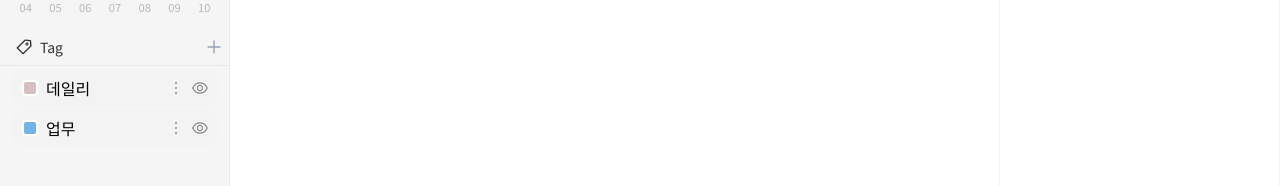
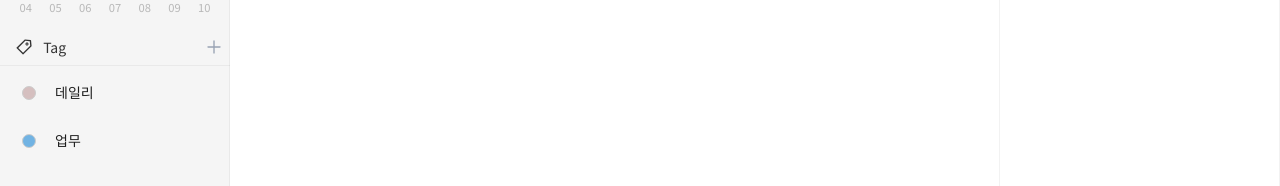
Before and after one commit to LogInDev/my-todo-calendar-project, a React (Create React App) app in the folder frontend/: page / in a window 1280 px wide. Shown: the part 196-382 px from the top of the page. Built offline with nearby package versions, Linux system fonts and the light colour scheme.

Commit message:
tag 생성 , 수정, 제거 기능 추가

```diff
--- a/frontend/src/pages/index/components/leftside/TagItem.jsx
+++ b/frontend/src/pages/index/components/leftside/TagItem.jsx
@@ -1,19 +1,19 @@
-import React, { useState } from 'react';
-import { MoreOutlined, EyeOutlined } from '@ant-design/icons';
-import { Dropdown, ColorPicker, Button } from 'antd';
+import React from 'react';
+import { MoreOutlined, EyeOutlined, CloseOutlined } from '@ant-design/icons';
+import { Dropdown, Input, ColorPicker } from 'antd';
 import styles from './TagItem.module.scss';
 
-function TagItem({ name, initialColor = '#d5bfbf' }) {
-    const [color, setColor] = useState(initialColor);
-
+function TagItem({ id, name, color, inputRef, onChange, onBlur, onColorChange, onRemove }) {
     const items = [
         {
             key: 'color',
             label: (
-                <ColorPicker
-                    defaultValue={color}
-                    onChangeComplete={(color) => setColor(color.toHexString())}
-                />
+                <div style={{ padding: 8 }}>
+                    <ColorPicker
+                        defaultValue={color}
+                        onChangeComplete={(c) => onColorChange(c.toHexString())}
+                    />
+                </div>
             ),
         },
     ];
@@ -21,13 +21,26 @@ function TagItem({ name, initialColor = '#d5bfbf' }) {
     return (
         <div className={styles.tagItem}>
             <span className={styles.colorDot} style={{ backgroundColor: color }} />
-            <span className={styles.name}>{name}</span>
+            <Input
+                value={name}
+                placeholder="태그 이름 입력"
+                onChange={(e) => onChange(e.target.value)}
+                onBlur={(e) => onBlur(e.target.value)}
+                ref={inputRef}
+                bordered={false}
+                className={styles.tagInput}
+            />
             <Dropdown menu={{ items }} trigger={['click']} placement="bottomRight">
                 <MoreOutlined className={styles.moreIcon} />
             </Dropdown>
             <EyeOutlined className={styles.eyeIcon} />
+            <CloseOutlined
+                className={styles.closeIcon}
+                onClick={() => onRemove(id)}
+            />
         </div>
     );
 }
 
+
 export default TagItem
--- a/frontend/src/pages/index/components/leftside/TagItem.module.scss
+++ b/frontend/src/pages/index/components/leftside/TagItem.module.scss
@@ -1,38 +1,45 @@
 .tagItem {
   display: flex;
   align-items: center;
-  justify-content: space-between;
-  background: #f3f3f3;
-  padding: 6px 10px;
+  gap: 8px;
+  padding: 6px 12px;
   border-radius: 12px;
-  margin: 4px 12px;
+  background: transparent;
+  margin: 6px 10px;
+  transition: background-color 0.2s ease;
+
+  &:hover {
+    background: rgba(0, 0, 0, 0.03);
+  }
 
   .colorDot {
-    width: 16px;
-    height: 16px;
-    border-radius: 25%;
-    border: 2px solid #fff;
-    margin-right: 8px;
+    width: 14px;
+    height: 14px;
+    border-radius: 50%;
+    border: 1px solid #ccc;
   }
 
-  .name {
+  .tagInput {
     flex: 1;
-    font-weight: 500;
-    display: flex;
-    align-items: center;
-    gap: 8px;
+    background: transparent;
+    font-size: 14px;
   }
 
-  .moreIcon {
-    margin-right: 8px;
-    font-size: 16px;
+  // 아이콘 기본 숨김
+  .moreIcon,
+  .eyeIcon,
+  .closeIcon {
+    font-size: 13px;
+    color: #888;
     cursor: pointer;
-    color: #888;
+    opacity: 0;
+    transition: opacity 0.2s;
   }
 
-  .eyeIcon {
-    font-size: 16px;
-    color: #888;
-    cursor: pointer;
+  // hover 시 아이콘 보여주기
+  &:hover .moreIcon,
+  &:hover .eyeIcon,
+  &:hover .closeIcon {
+    opacity: 1;
   }
 }
--- a/frontend/src/pages/index/components/leftside/TagList.jsx
+++ b/frontend/src/pages/index/components/leftside/TagList.jsx
@@ -1,30 +1,91 @@
-import React from 'react'
+import React, { useState, useRef } from 'react'
+import { nanoid } from 'nanoid'; // 고유 id 생성용
 // CSS
 import styles from './TagList.module.scss'
 // antd
 import { TagOutlined, PlusOutlined } from '@ant-design/icons';
 import TagItem from './TagItem';
 
+function getRandomColor() {
+    const colors = ['#d5bfbf', '#71b3e3', '#a3da8d', '#ffd666', '#ff85c0'];
+    return colors[Math.floor(Math.random() * colors.length)];
+}
+
+
 function TagList() {
+    const [tags, setTags] = useState([
+        { id: nanoid(), name: '데일리', color: '#d5bfbf' },
+        { id: nanoid(), name: '업무', color: '#71b3e3' },
+    ]);
+    const inputRefs = useRef({});
+
+    const handleAddTag = () => {
+        const newTag = {
+            id: nanoid(),
+            name: '',
+            color: getRandomColor(),
+        };
+        setTags((prev) => [...prev, newTag]);
+
+        setTimeout(() => {
+            inputRefs.current[newTag.id]?.focus();
+        }, 100);
+    };
+
+    // 태그 이름 변경
+    const handleNameChange = (id, value) => {
+        setTags((prev) =>
+            prev.map((tag) => (tag.id === id ? { ...tag, name: value } : tag))
+        );
+    };
+
+    // 태그 색상 변경
+    const handleColorChange = (id, newColor) => {
+        setTags((prev) =>
+            prev.map((tag) => (tag.id === id ? { ...tag, color: newColor } : tag))
+        );
+    };
+
+    // 태그 이름이 비어있을 때 삭제
+    const handleBlur = (id, value) => {
+        if (!value.trim()) {
+            setTags((prev) => prev.filter((tag) => tag.id !== id));
+        }
+    };
+
+    // 태그 삭제
+    const handleRemove = (id) => {
+        setTags((prev) => prev.filter((tag) => tag.id !== id));
+    };
+
     return (
         <div>
-            {/* 상단 커스텀 헤더 */}
             <div className={styles.tagHeader}>
                 <div>
-                    <TagOutlined />Tag
+                    <TagOutlined /> Tag
                 </div>
-                <div className={styles.plusIcon}>
-                    {/* 태그 추가 버튼 */}
+                <div className={styles.plusIcon} onClick={handleAddTag}>
                     <PlusOutlined />
                 </div>
             </div>
-            {/* 태그 리스트 */}
+
             <div className={styles.tagList}>
-                <TagItem name="데일리" initialColor="#d5bfbf" />
-                <TagItem name="업무" initialColor="#71b3e3" />
+                {tags.map((tag) => (
+                    <TagItem
+                        key={tag.id}
+                        id={tag.id}
+                        name={tag.name}
+                        color={tag.color}
+                        inputRef={(el) => (inputRefs.current[tag.id] = el)}
+                        onChange={(value) => handleNameChange(tag.id, value)}
+                        onBlur={(value) => handleBlur(tag.id, value)}
+                        onColorChange={(newColor) => handleColorChange(tag.id, newColor)}
+                        onRemove={handleRemove}
+                    />
+                ))}
             </div>
         </div>
-    )
+    );
 }
 
 export default TagList
```
